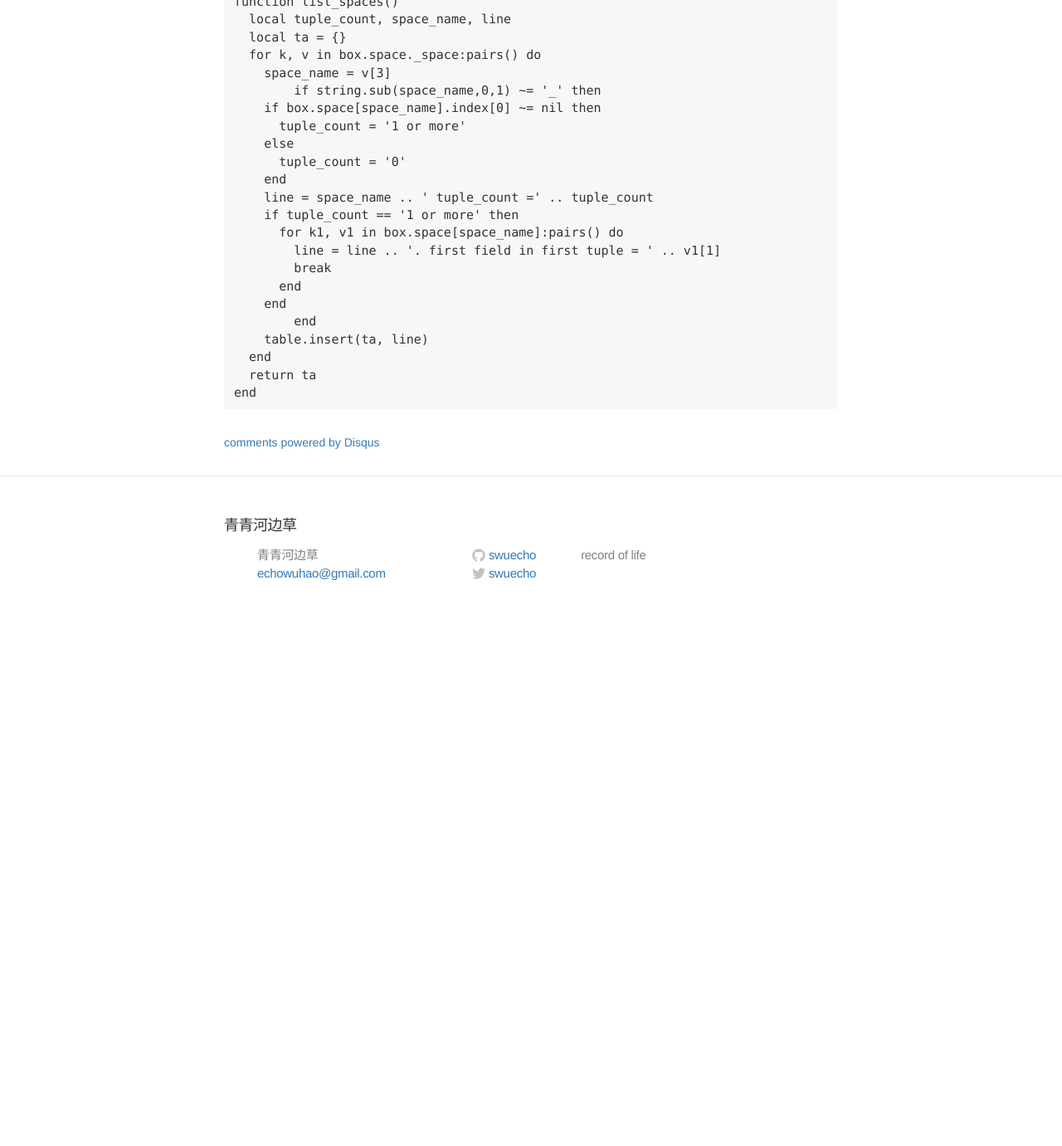
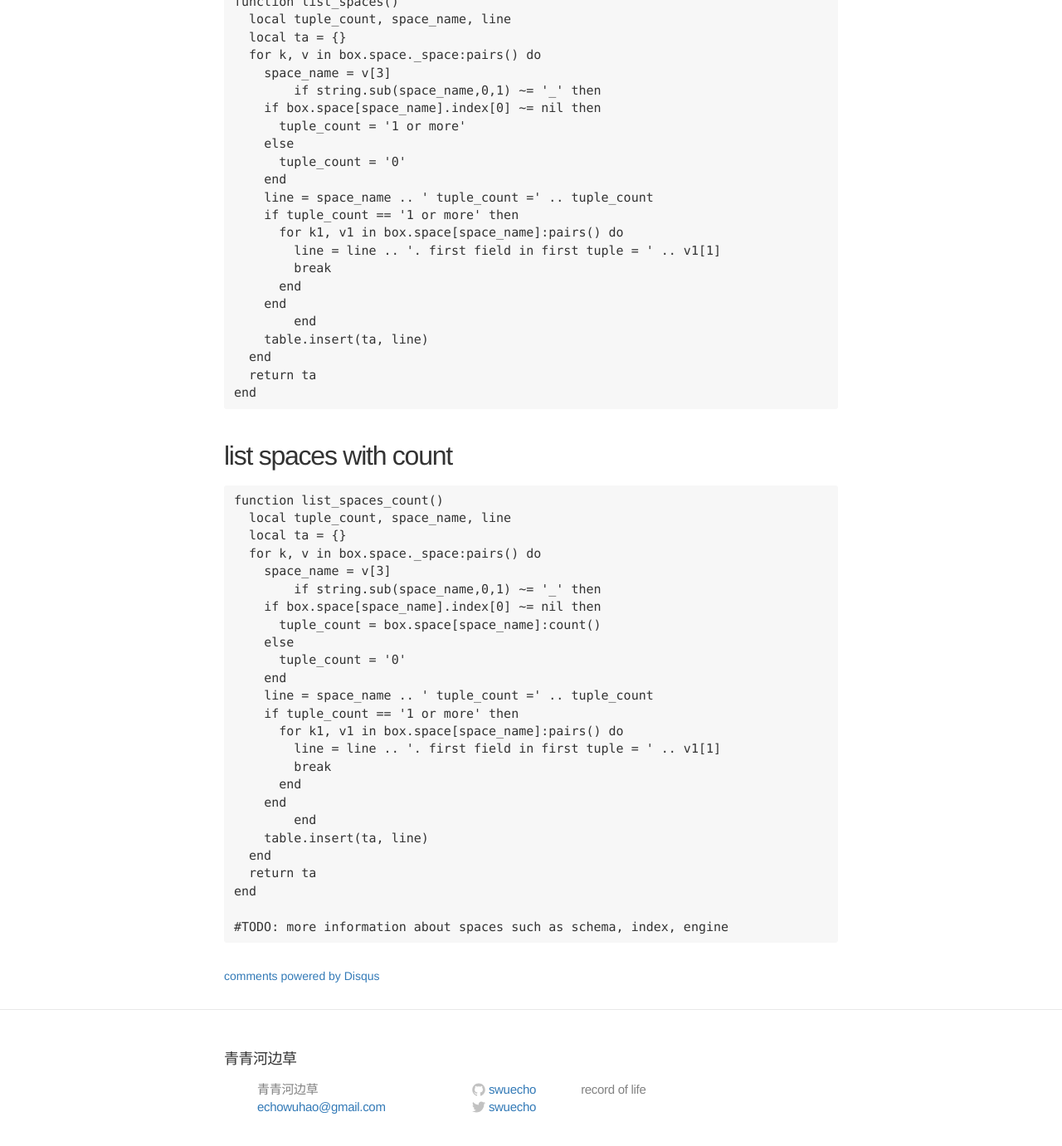
Before and after one commit to swuecho/swuecho.github.io, a Jekyll site: the page built from _posts/2016-11-18-play-with-tarantool.md, in a window 1280 px wide and 1400 px high, scrolled down 1353 px. Shown: the top 1381 px of the window at 83% size. Built offline with Jekyll 4.4.1, drawn with Linux system fonts in a browser that asks for light colours; comment, search, counter and statistics services are not loaded; before the commit the page ends 2109 px from its top, so only the background shows below that.

Commit message:
update list_spaces_count()

````diff
--- a/_posts/2016-11-18-play-with-tarantool.md
+++ b/_posts/2016-11-18-play-with-tarantool.md
@@ -78,3 +78,33 @@ function list_spaces()
   return ta
 end
 ```
+
+## list spaces with count
+
+```{lua)
+function list_spaces_count()
+  local tuple_count, space_name, line
+  local ta = {}
+  for k, v in box.space._space:pairs() do
+    space_name = v[3]
+	if string.sub(space_name,0,1) ~= '_' then
+    if box.space[space_name].index[0] ~= nil then
+      tuple_count = box.space[space_name]:count()
+    else
+      tuple_count = '0'
+    end
+    line = space_name .. ' tuple_count =' .. tuple_count
+    if tuple_count == '1 or more' then
+      for k1, v1 in box.space[space_name]:pairs() do
+        line = line .. '. first field in first tuple = ' .. v1[1]
+        break
+      end
+    end
+	end
+    table.insert(ta, line)
+  end
+  return ta
+end
+
+#TODO: more information about spaces such as schema, index, engine
+```
````
